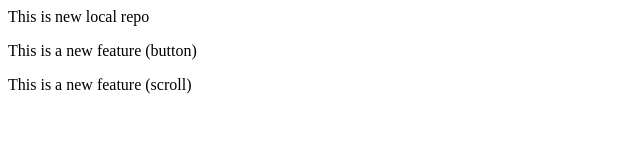
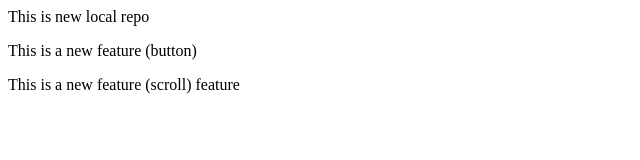
Before and after one commit to Harman1990/localrepo, a plain HTML site: page index.html in a window 1280 px wide. Shown: the full height of the page, 0-640 px from the left. Drawn offline with Linux system fonts and the light colour scheme.

Commit message:
Updated feature

```diff
--- a/index.html
+++ b/index.html
@@ -1,3 +1,3 @@
 <p>This is new local repo</p>
 <p>This is a new feature (button)</p>
-<p>This is a new feature (scroll)</p>
+<p>This is a new feature (scroll) feature</p>
```
